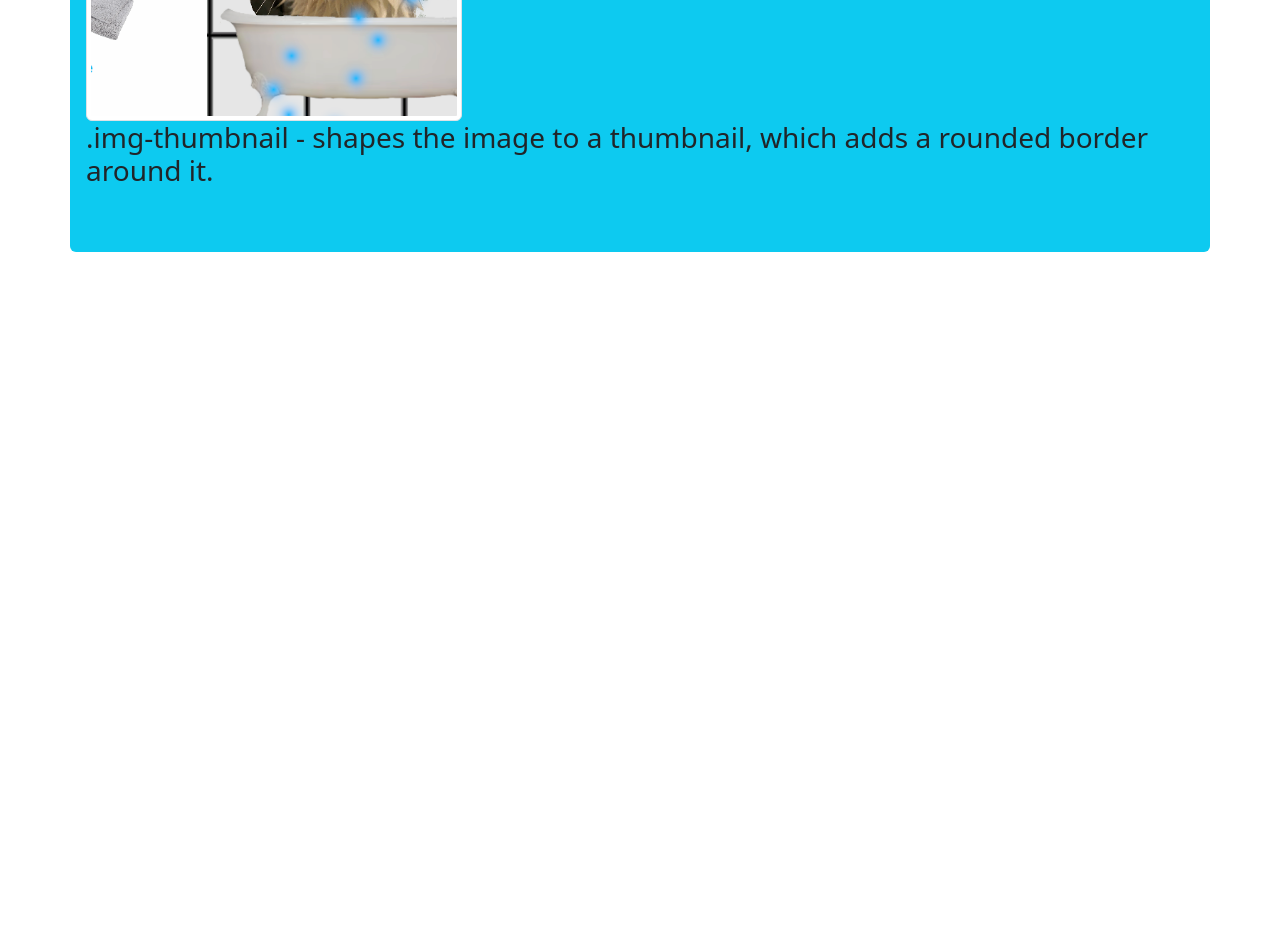
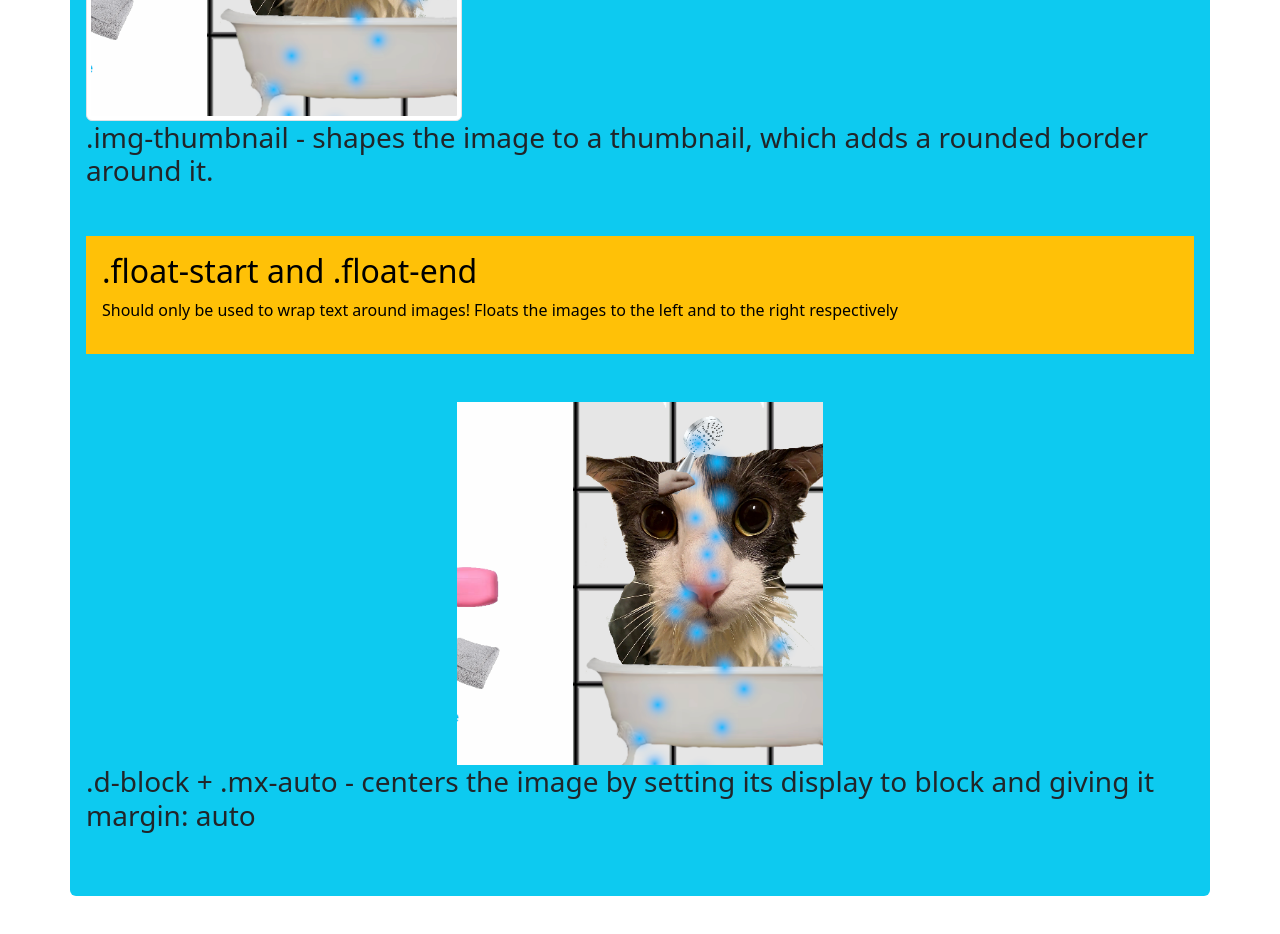
Before and after one commit to adrianhelllo/bootstrap_images, a plain HTML site: page index.html in a window 1280 px wide. Shown: the part 1252-2186 px from the top of the page. Before the commit the page ends 1552 px from the top, so only its background shows below. Drawn offline with nearby package versions, Linux system fonts and the light colour scheme.

Commit message:
floats, centered imgs

```diff
--- a/index.html
+++ b/index.html
@@ -20,9 +20,21 @@
         .rounded-circle - completely rounds down all corners, shapes the image
         to a circle
       </h3>
-      <img src="img/image.png" alt="soggy cat" class="img-thumbnail">
+      <img src="img/image.png" alt="soggy cat" class="img-thumbnail" />
       <h3 class="mb-5">
-        .img-thumbnail - shapes the image to a thumbnail, which adds a rounded border around it.
+        .img-thumbnail - shapes the image to a thumbnail, which adds a rounded
+        border around it.
+      </h3>
+      <div class="my-5 text-bg-warning p-3">
+        <h2>.float-start and .float-end</h2>
+        <p>
+          Should only be used to wrap text around images! Floats the images to
+          the left and to the right respectively
+        </p>
+      </div>
+      <img src="img/image.png" alt="soggy cat" class="d-block mx-auto" />
+      <h3 class="mb-5">
+        .d-block + .mx-auto - centers the image by setting its display to block and giving it margin: auto
       </h3>
     </div>
   </body>
```
